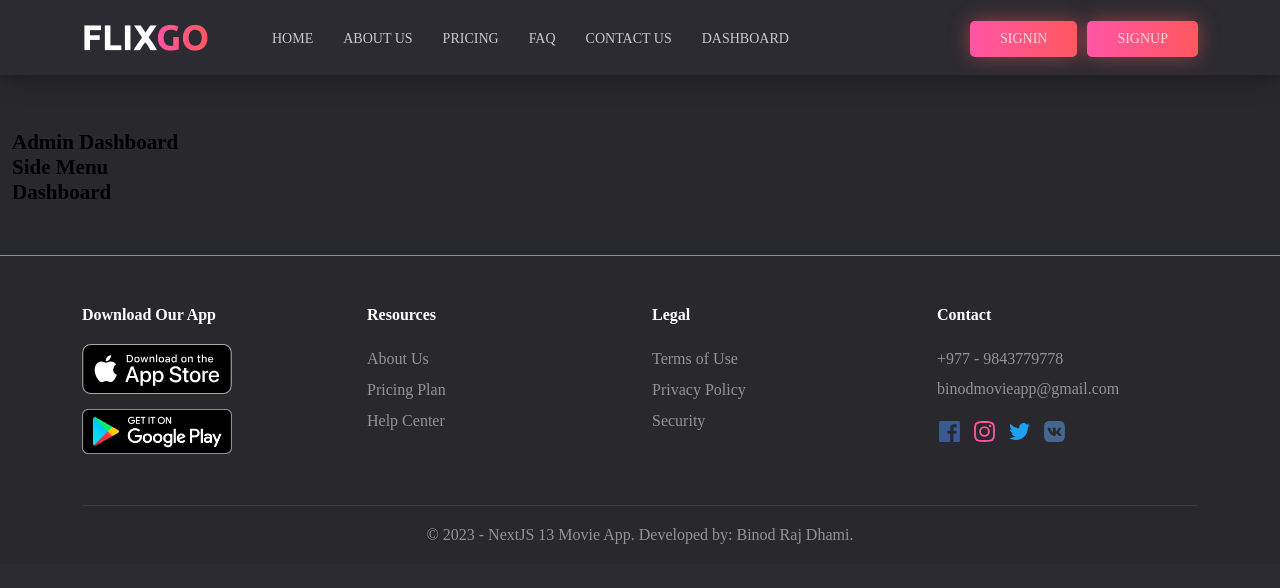
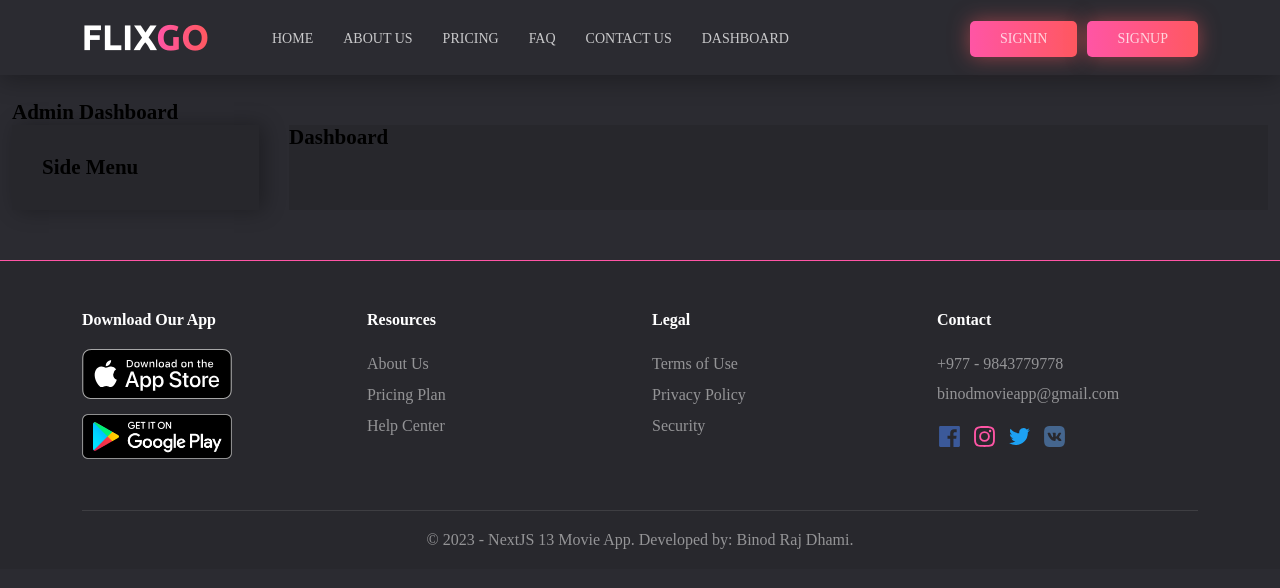
Before and after one commit to binodraajdhami/Next13MovieWebApp, a Next.js app: page /admin/dashboard in a window 1280 px wide. Shown: the top 588 px of the page. Built offline with nearby package versions, Linux system fonts and the light colour scheme.

Commit message:
start making dashboard

```diff
--- a/src/app/(dashboard)/admin/dashboard/page.js
+++ b/src/app/(dashboard)/admin/dashboard/page.js
@@ -1,19 +1,7 @@
 export default function AdminDashboard() {
     return (
-        <section class="admin-dashboard">
-            <div class="container-fluid">
-                <div class="admin-dashboard-header">
-                    <h2>Admin Dashboard</h2>
-                </div>
-                <div className="admin-dashboard-body">
-                    <div class="admin-dashboard-sidebar">
-                        <h2>Side Menu</h2>
-                    </div>
-                    <div class="admin-dashboard-main">
-                        <h2>Dashboard</h2>
-                    </div>
-                </div>
-            </div>
-        </section>
+        <div>
+            <h2>Dashboard</h2>
+        </div>
     );
 }
--- a/src/app/(dashboard)/admin/layout.js
+++ b/src/app/(dashboard)/admin/layout.js
@@ -2,7 +2,22 @@
 export default function AdminLayout({ children }) {
     return (
         <>
-            {children}
+            <section class="admin-dashboard">
+                <div class="container-fluid">
+                    <div class="admin-dashboard-header">
+                        <h2>Admin Dashboard</h2>
+                    </div>
+                    <div className="admin-dashboard-body">
+                        <div class="admin-dashboard-sidebar">
+                            <h2>Side Menu</h2>
+                        </div>
+                        <div class="admin-dashboard-main">
+                            {children}
+                        </div>
+                    </div>
+                </div>
+            </section>
+
         </>
     );
 }
--- a/src/app/styles/globals.css
+++ b/src/app/styles/globals.css
@@ -523,7 +523,7 @@ hr {
 .scroll-to-top .btn-gototop {
     position: relative;
     display: inline-block;
-    padding: 5px;
+    padding: 5px 5px 1px;
     background-image: linear-gradient(90deg, #ff55a5 0%, #ff5860 100%);
     color: #fff;
     font-size: 14px;
@@ -851,7 +851,7 @@ hr {
     font-size: 30px;
     margin-bottom: 30px;
     padding-bottom: 15px;
-    border-bottom: rgba(255, 255, 255, 0.5) solid 1px;
+    border-bottom: #ff55a5 solid 1px;
 }
 
 .about-page-content h3 {
@@ -1189,6 +1189,25 @@ hr {
 
 /* ============================== Admin Dashboard Page */
 .admin-dashboard {
-    padding: 130px 0 50px;
-    background: #28282d;
+    padding: 100px 0 50px;
 }
+
+.admin-dashboard-body {
+    position: relative;
+    display: flex;
+    width: 100%;
+}
+
+.admin-dashboard-sidebar {
+    padding: 30px;
+    width: 300px;
+    margin-right: 30px;
+    background: rgb(0, 0, 0, 0.1);
+    transition: 0.4s ease;
+    box-shadow: rgb(0 0 0 / 30%) 5px 0 20px 0px;
+}
+
+.admin-dashboard-main {
+    background: rgb(0, 0, 0, 0.1);
+    width: 100%;
+}
```
